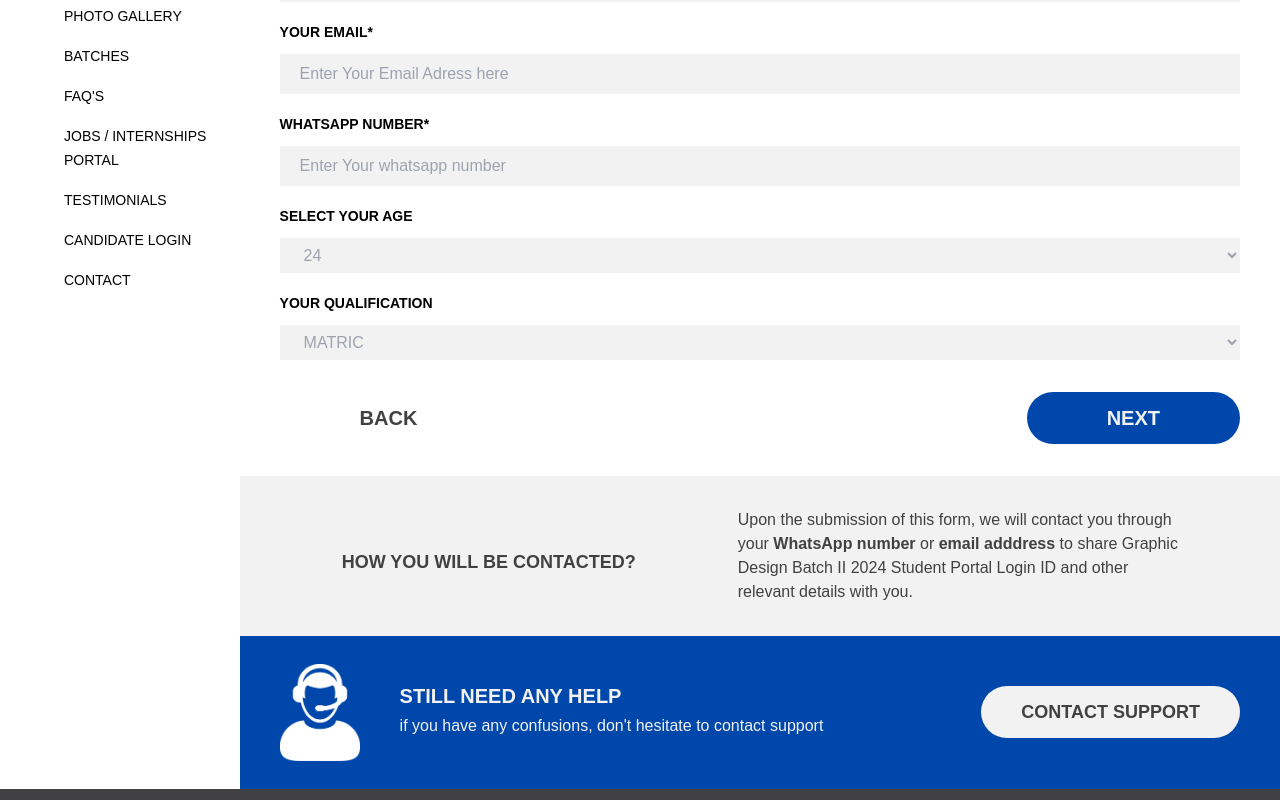
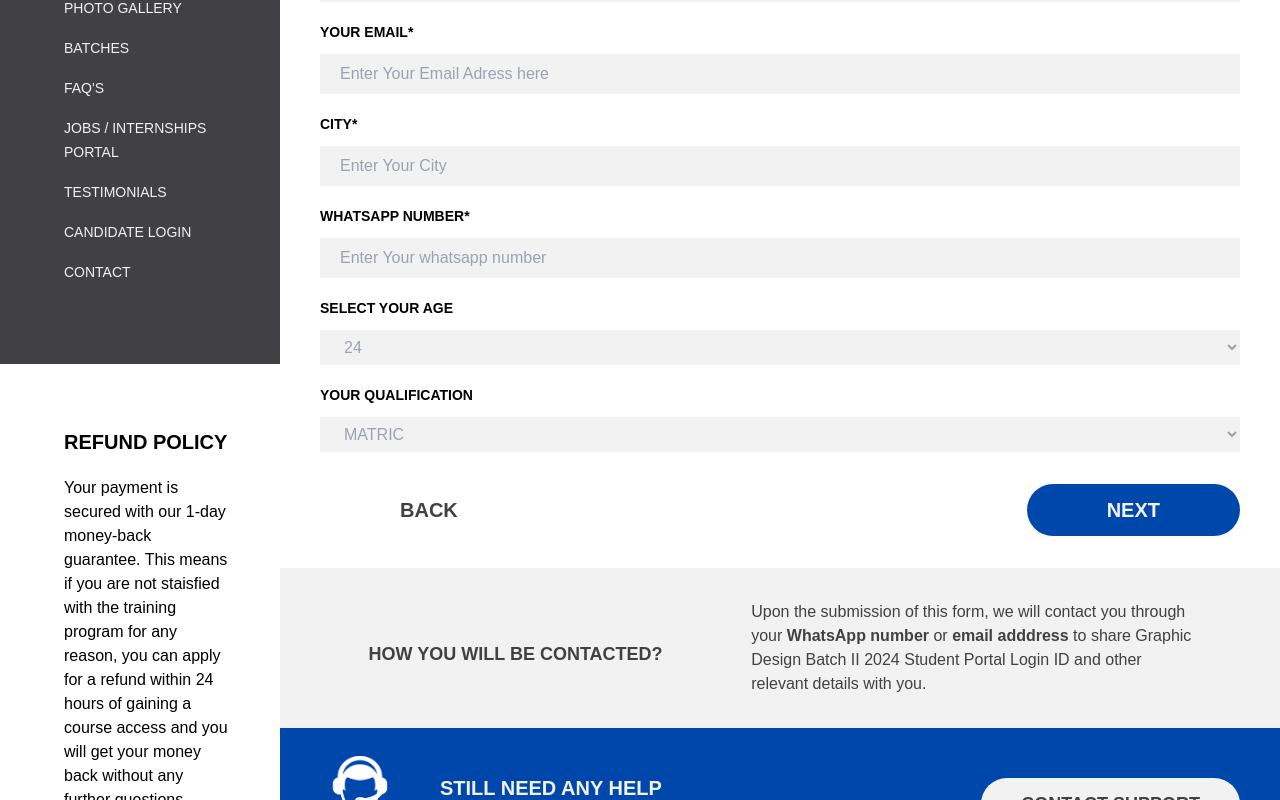
Before and after one commit to usman4222/Enfotrix, a React (Vite) app: page /student-info in a window 1280 px wide. Shown: the part 400-1200 px from the top of the page. Built offline with nearby package versions, Linux system fonts and the light colour scheme; a web font is replaced by a local one.

Commit message:
Add Refund Policy Component

```diff
--- a/src/component/IntakeForm.jsx
+++ b/src/component/IntakeForm.jsx
@@ -2,6 +2,7 @@ import React, { useEffect } from 'react'
 import person from '../assets/Support Icon-01.png'
 import Side from './Side'
 import { Link } from 'react-router-dom'
+import RefundPolicy from './RefundPolicy'
 
 const IntakeForm = () => {
 
@@ -13,7 +14,10 @@ const IntakeForm = () => {
     return (
         <>
             <div className='flex'>
-                <Side />
+                <div className='flex flex-col'>
+                    <Side />
+                    <RefundPolicy />
+                </div>
                 <div className='w-full'>
                     <div>
                         <h2 className='text-center font-bold text-[#414042] text-4xl uppercase px-3 md:px-0 py-5'>Student Intake</h2>
@@ -33,6 +37,10 @@ const IntakeForm = () => {
                         <div className='mt-2'>
                             <h4 className='font-bold text-sm uppercase py-3'>your email*</h4>
                             <input type="text" name="" className='bg-[#f2f2f2] w-full py-2 focus:ring-0 focus:outline-none pl-5' placeholder='Enter Your Email Adress here' id="" />
+                        </div>
+                        <div className='mt-2'>
+                            <h4 className='font-bold text-sm uppercase py-3'>city*</h4>
+                            <input type="text" name="" className='bg-[#f2f2f2] w-full py-2 focus:ring-0 focus:outline-none pl-5' placeholder='Enter Your City' id="" />
                         </div>
                         <div className='mt-2'>
                             <h4 className='font-bold text-sm uppercase py-3'>whatsapp number*</h4>
--- a/src/component/Main.jsx
+++ b/src/component/Main.jsx
@@ -81,19 +81,19 @@ const Main = () => {
                             </div>
                         </div>
                         <div className='flex md:block justify-center bg-[#ffba21]'>
-                            <div className="bg-[#ffba21] flex-cols md:flex md:flex-row md:justify-evenly items-center">
+                            <div className="bg-[#ffba21] flex-cols md:flex md:flex-row md:justify-evenly ">
                                 <div className="flex items-center py-5">
-                                    <div><img src={icon7} alt="location" className="w-8 mr-5" /></div>
+                                    <div className="pb-5 md:pb-4 xl:pb-0"><img src={icon7} alt="location" className="xl:w-8 w-5 pr-2 xl:mr-5 " /></div>
                                     <p className="text-[#414042] font-semibold md:text-sm ">Enfotrix (Pvt.)Ltd Main zafarullah<br />
                                         chowk, Sargodha</p>
                                 </div>
                                 <div className="flex items-center py-5">
-                                    <div><img src={icon8} alt="location" className="w-5 mr-5" /></div>
+                                    <div><img src={icon8} alt="location" className="w-5 pr-2 xl:mr-5" /></div>
                                     <p className="text-[#414042] lg:text-lg md:text-sm font-semibold">contact@Enfotrix.com</p>
                                 </div>
                                 <div className="flex items-center py-5">
-                                    <div><img src={icon9} alt="location" className="w-5 mr-5" /></div>
-                                    <p className="text-[#414042] text-xl md:text-sm lg:text-xl font-extrabold">+92 315 5658095</p>
+                                    <div><img src={icon9} alt="location" className="w-5 pr-2 xl:mr-5" /></div>
+                                    <p className="text-[#414042] text-xl md:text-sm xl:text-xl font-extrabold">+92 315 5658095</p>
                                 </div>
                                 <div className='bg-white p-5 cursor-pointer rounded-tl-[50px] rounded-tr-[50px] mt-5 md:mt-0'>
                                     <div className={`bg-[#0047ab] flex justify-center items-center  p-5 rounded-full ${showIcons ? 'bg-opacity-50' : ''}`} onClick={() => setShowIcons(!showIcons)}>
--- /dev/null
+++ b/src/component/RefundPolicy.jsx
@@ -0,0 +1,19 @@
+import React, { useEffect, useState } from 'react';
+import { Link, useLocation } from 'react-router-dom';
+
+const RefundPolicy = () => {
+
+    return (
+        <div className="hidden lg:inline-block bg-white w-[280px] pl-16 mt-16 pr-12">
+            <div>
+                <h3 className='uppercase font-semibold text-xl pb-5'>Refund Policy</h3>
+                <p>Your payment is secured with our 1-day money-back guarantee. This means if you are not
+                    staisfied with the training program for any reason, you can apply for a refund within
+                    24 hours of gaining a course access and you will get your money back without
+                    any further questions.</p>
+            </div>
+        </div>
+    );
+};
+
+export default RefundPolicy
--- a/src/component/Side.jsx
+++ b/src/component/Side.jsx
@@ -10,8 +10,8 @@ const Side = () => {
   }, [location]);
 
   return (
-    <div className="hidden lg:inline-block bg-white w-[280px] pl-16 mt-2">
-      <ul className="flex flex-col gap-4 mt-20 ">
+    <div className="hidden lg:inline-block bg-[#414042] w-[280px] pl-16 pb-20">
+      <ul className="flex flex-col gap-4 mt-20 text-[#f2f2f2]">
         <li>
           <Link
             to="/"
@@ -71,7 +71,7 @@ const Side = () => {
         <li>
           <Link
             to="/jobs"
-            className={`hover:underline text-sm uppercase ${activeLink === '/jobs' && 'text-yellow-500'}`}
+            className={`hover:underline text-sm mr-5 uppercase ${activeLink === '/jobs' && 'text-yellow-500'}`}
           >
             jobs / internships portal
           </Link>
```
